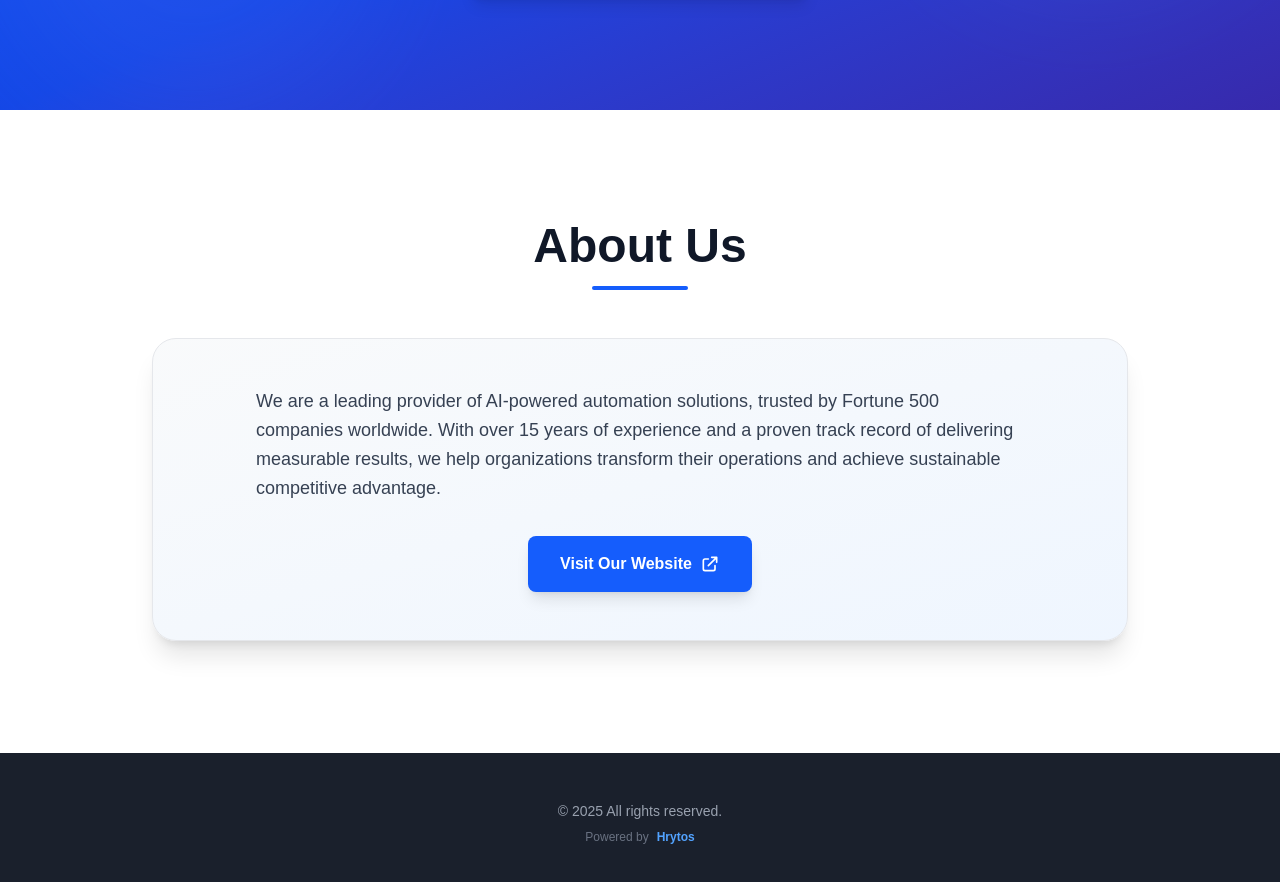
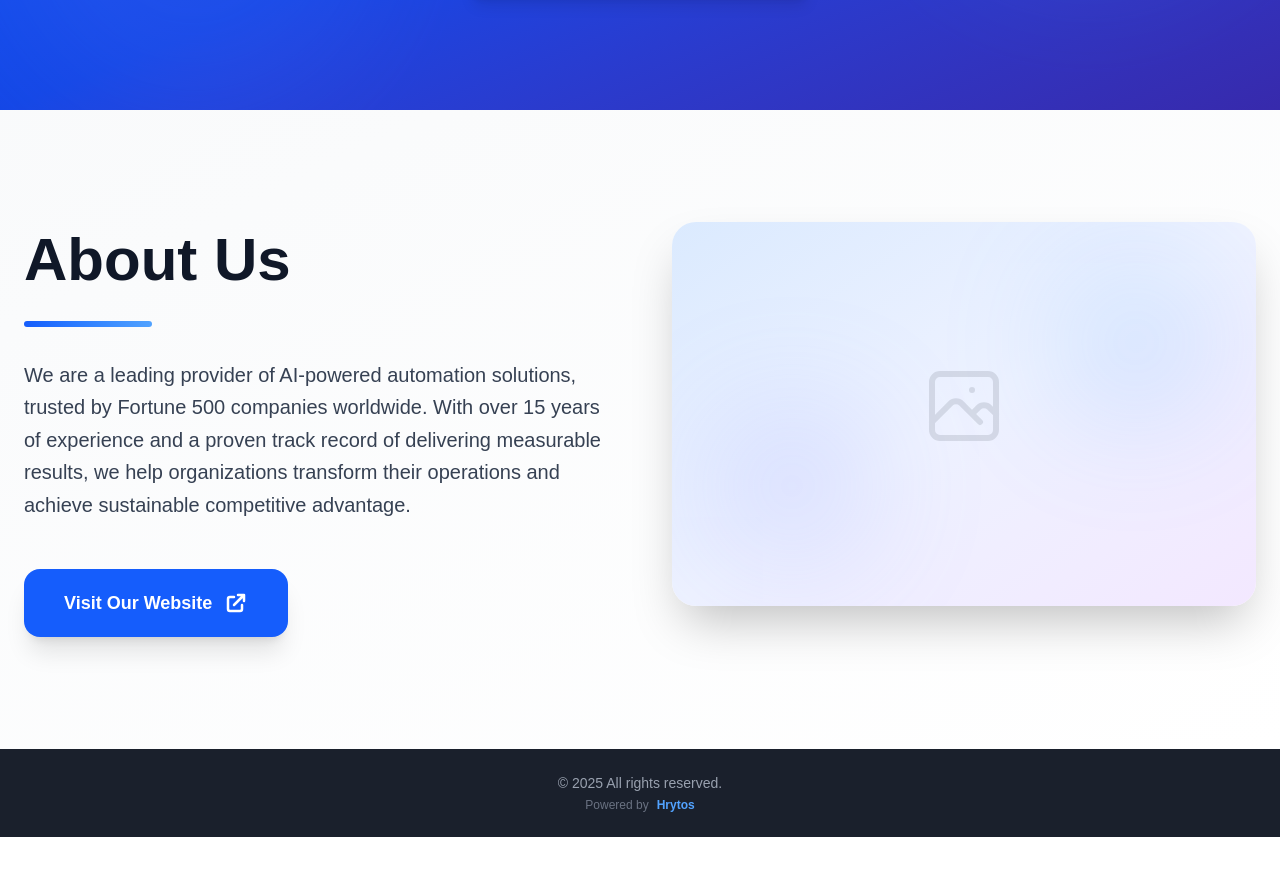
Before and after one commit to Hrytos/account_specific_page, a Next.js app: page /test-phase4 in a window 1280 px wide. Shown: the part 3802-4684 px from the top of the page. After the commit the page ends 4639 px from the top, so only its background shows below. Built offline with nearby package versions, Linux system fonts and the light colour scheme.

Commit message:
fixed the footer and bout us section

```diff
--- a/components/landing/Footer.tsx
+++ b/components/landing/Footer.tsx
@@ -25,22 +25,22 @@ export function Footer({ footer, brandLogoUrl }: FooterProps) {
   const currentYear = new Date().getFullYear();
 
   return (
-    <footer className="bg-[#1a202c] text-white py-12">
+    <footer className="bg-[#1a202c] text-white py-6">
       <div className="container mx-auto px-4 md:px-6 max-w-6xl">
-        <div className="flex flex-col items-center space-y-6">
+        <div className="flex flex-col items-center space-y-3">
           {/* Logo */}
           {brandLogoUrl && (
             <div className="opacity-90">
               <img
                 src={brandLogoUrl}
                 alt="Company Logo"
-                className="h-10 w-auto"
+                className="h-8 w-auto"
               />
             </div>
           )}
 
           {/* Copyright and Powered by Hrytos */}
-          <div className="text-center space-y-2">
+          <div className="text-center space-y-1">
             <p className="text-gray-400 text-sm">
               © {currentYear} All rights reserved.
             </p>
--- a/components/landing/SellerInfo.tsx
+++ b/components/landing/SellerInfo.tsx
@@ -26,41 +26,45 @@ export function SellerInfo({ seller }: SellerInfoProps) {
   }
 
   return (
-    <section className="py-20 md:py-28 bg-white">
-      <div className="container mx-auto px-4 md:px-6 max-w-5xl">
-        <div className="text-center mb-12">
-          <h2 className="text-3xl md:text-4xl lg:text-5xl font-bold text-gray-900 mb-4">
+    <section className="py-20 md:py-28 bg-gradient-to-br from-gray-50 to-white">
+      <div className="container mx-auto px-4 md:px-6 max-w-7xl">
+        <div className="grid grid-cols-1 lg:grid-cols-2 gap-16 items-start">
+          {/* Left Side - About Us Content */}
+          <div className="space-y-8">
+            <div>
+              <h2 className="text-4xl md:text-5xl lg:text-6xl font-bold text-gray-900 mb-6 leading-tight">
                 About Us
               </h2>
-          <div className="w-24 h-1 bg-blue-600 mx-auto rounded-full"></div>
+              <div className="w-32 h-1.5 bg-gradient-to-r from-blue-600 to-blue-400 rounded-full"></div>
             </div>
 
-        <div className="bg-gradient-to-br from-gray-50 to-blue-50 rounded-3xl p-8 md:p-12 border border-gray-200 shadow-xl">
             {seller.body && (
-            <div className="text-lg text-gray-700 leading-relaxed mb-8 max-w-3xl mx-auto">
-              <p>{seller.body}</p>
+              <div className="prose prose-lg max-w-none">
+                <p className="text-lg md:text-xl text-gray-700 leading-relaxed">
+                  {seller.body}
+                </p>
               </div>
             )}
 
             {seller.links?.primary && (
-            <div className="flex justify-center">
+              <div className="pt-4">
                 <a
                   href={seller.links.primary}
                   target="_blank"
                   rel="noopener noreferrer"
-                className="inline-flex items-center px-8 py-4 bg-blue-600 hover:bg-blue-700 text-white font-semibold rounded-lg shadow-lg hover:shadow-xl transition-all duration-200 transform hover:-translate-y-0.5"
+                  className="inline-flex items-center gap-3 px-10 py-5 bg-blue-600 hover:bg-blue-700 text-white font-bold text-lg rounded-2xl shadow-xl hover:shadow-2xl transition-all duration-300 transform hover:-translate-y-1 hover:scale-105"
                 >
                   Visit Our Website
                   <svg
-                  className="ml-2 w-5 h-5"
+                    className="w-6 h-6"
                     fill="none"
                     viewBox="0 0 24 24"
                     stroke="currentColor"
+                    strokeWidth={2.5}
                   >
                     <path
                       strokeLinecap="round"
                       strokeLinejoin="round"
-                    strokeWidth={2}
                       d="M10 6H6a2 2 0 00-2 2v10a2 2 0 002 2h10a2 2 0 002-2v-4M14 4h6m0 0v6m0-6L10 14"
                     />
                   </svg>
@@ -68,6 +72,25 @@ export function SellerInfo({ seller }: SellerInfoProps) {
               </div>
             )}
           </div>
+
+          {/* Right Side - Decorative Element / Reserved for future content */}
+          <div className="hidden lg:flex items-center justify-center">
+            <div className="relative w-full h-96 bg-gradient-to-br from-blue-100 via-indigo-50 to-purple-100 rounded-3xl shadow-2xl overflow-hidden">
+              {/* Decorative circles */}
+              <div className="absolute top-10 right-10 w-40 h-40 bg-blue-400 rounded-full opacity-20 blur-3xl"></div>
+              <div className="absolute bottom-10 left-10 w-40 h-40 bg-indigo-400 rounded-full opacity-20 blur-3xl"></div>
+
+              {/* Placeholder for future content */}
+              <div className="absolute inset-0 flex items-center justify-center">
+                <div className="text-center text-gray-400">
+                  <svg className="w-24 h-24 mx-auto mb-4 opacity-30" fill="none" viewBox="0 0 24 24" stroke="currentColor">
+                    <path strokeLinecap="round" strokeLinejoin="round" strokeWidth={1.5} d="M4 16l4.586-4.586a2 2 0 012.828 0L16 16m-2-2l1.586-1.586a2 2 0 012.828 0L20 14m-6-6h.01M6 20h12a2 2 0 002-2V6a2 2 0 00-2-2H6a2 2 0 00-2 2v12a2 2 0 002 2z" />
+                  </svg>
+                </div>
+              </div>
+            </div>
+          </div>
+        </div>
       </div>
     </section>
   );
```
Lines whose indentation alone changed are shown as unchanged.
